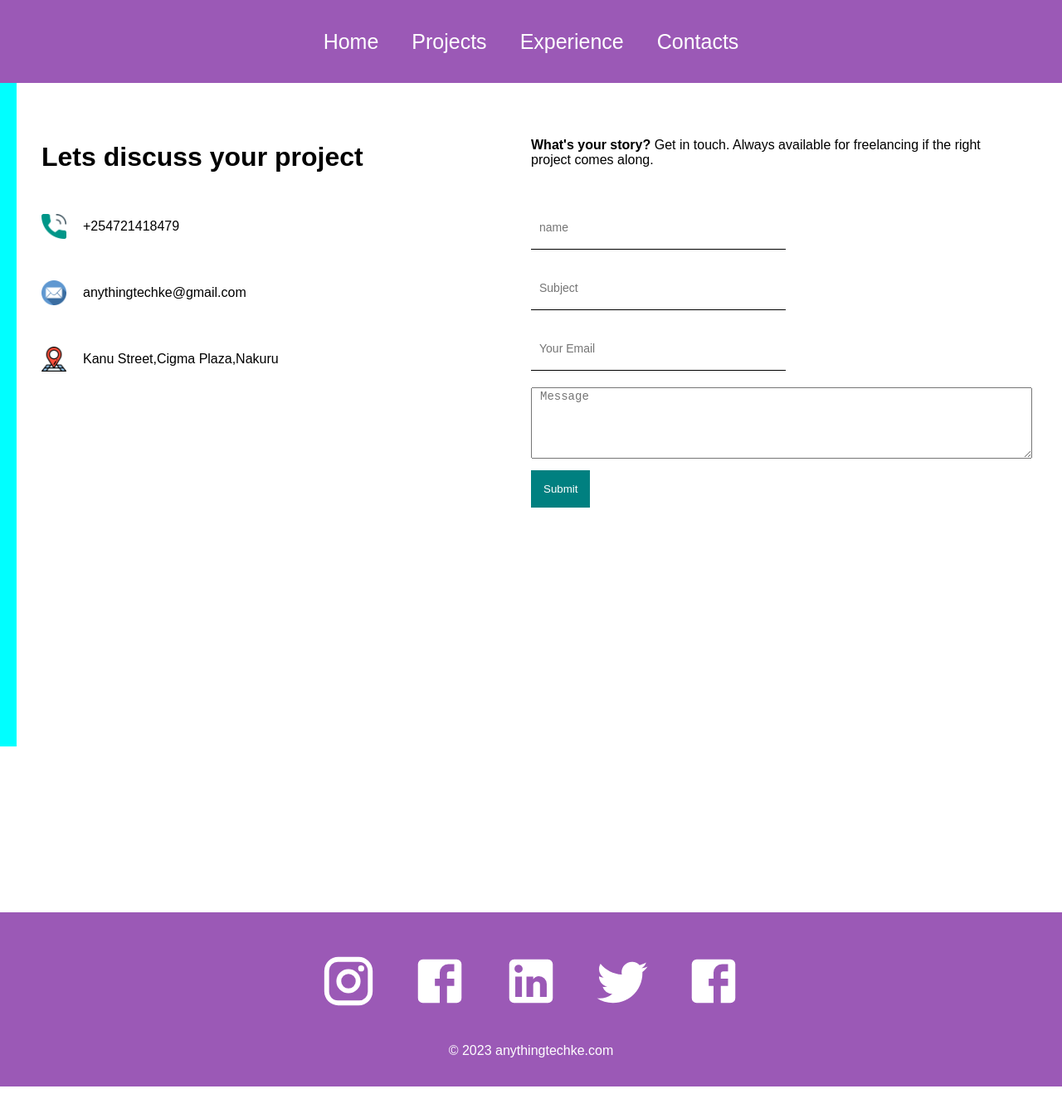
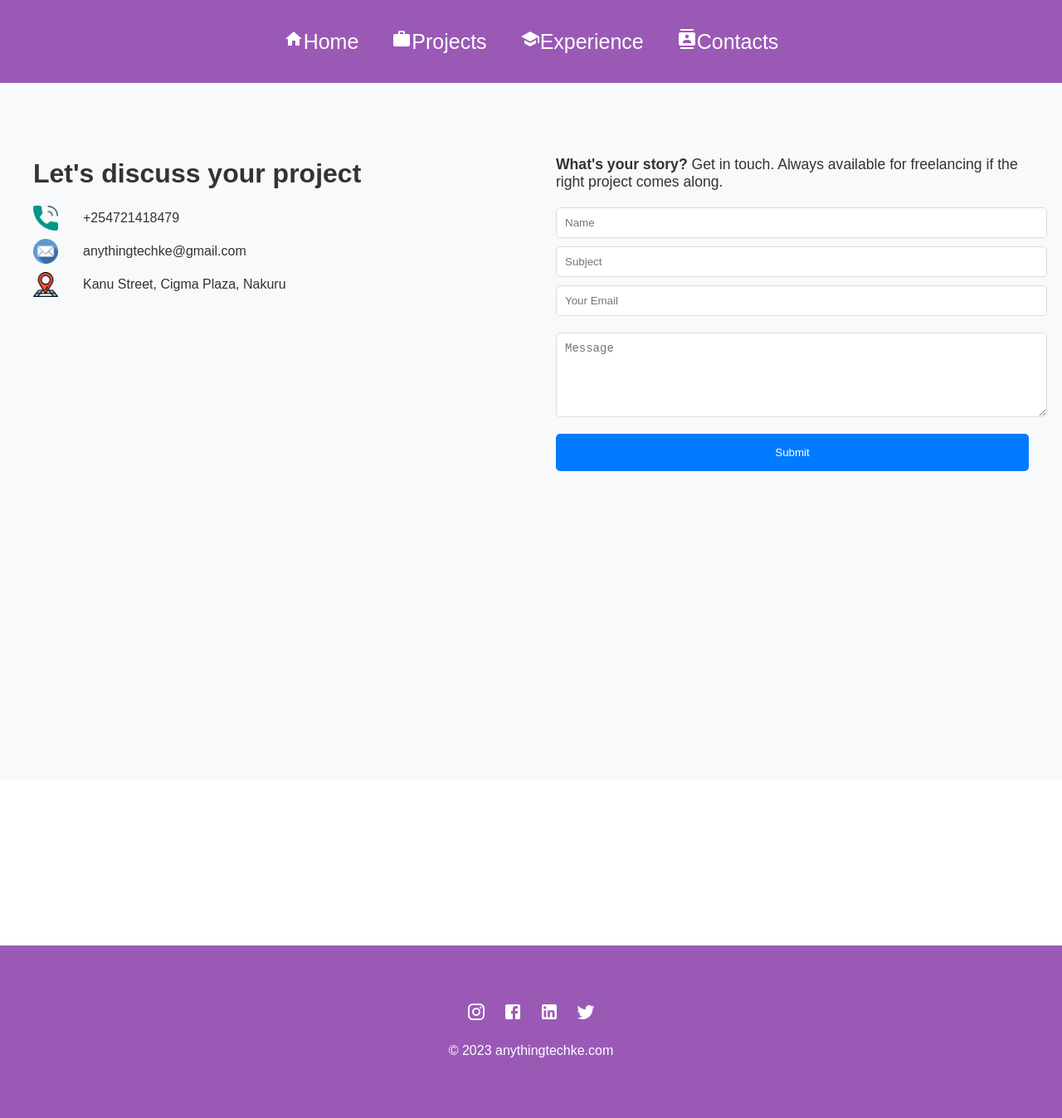
Before and after one commit to JKiboi/portfolio, a React (Create React App) app: page /contacts in a window 1280 px wide. Shown: the whole page at 83% size. Before the commit the page ends 1310 px from the top, so only its background shows below. Built offline with nearby package versions, Linux system fonts and the light colour scheme.

Commit message:
new commits

```diff
--- a/src/components/Footer.js
+++ b/src/components/Footer.js
@@ -1,21 +1,19 @@
-import React from 'react'
-import "../styles/Footer.css"
-import { Instagram,Twitter,Facebook,LinkedIn } from '@material-ui/icons'
-
+import React from 'react';
+import "../styles/Footer.css";
+import { Instagram, Twitter, Facebook, LinkedIn } from '@material-ui/icons';
 
 const Footer = () => {
   return (
-    <div className='footer'>
+    <footer className='footer'>
       <div className='social-media'>
-        <Instagram/>
-        <Facebook/>
-        <LinkedIn/>
-        <Twitter/>
-        <Facebook/>
+        <Instagram className='icon' />
+        <Facebook className='icon' />
+        <LinkedIn className='icon' />
+        <Twitter className='icon' />
       </div>
       <p>&copy; 2023 anythingtechke.com</p>
-    </div>
-  )
-}
+    </footer>
+  );
+};
 
-export default Footer
+export default Footer;
--- a/src/components/Navbar.js
+++ b/src/components/Navbar.js
@@ -1,35 +1,43 @@
-import { Reorder } from '@material-ui/icons'
-import React, { useEffect, useState } from 'react'
-import { Link,useNavigate } from 'react-router-dom'
-import "../styles/Navbar.css"
-
+import { Reorder, Home as HomeIcon, Work as WorkIcon, School as SchoolIcon, Contacts as ContactsIcon } from '@material-ui/icons';
+import React, { useEffect, useState } from 'react';
+import { Link, useNavigate } from 'react-router-dom';
+import "../styles/Navbar.css";
 
 const Navbar = () => {
-   const [expandNavbar,setExpandNavbar]=useState(false)
-   const navigate=useNavigate()
+   const [expandNavbar, setExpandNavbar] = useState(false);
+   const navigate = useNavigate();
 
-   useEffect(()=>{
-    setExpandNavbar(false)
-   },[navigate])
+   useEffect(() => {
+    setExpandNavbar(false);
+   }, [navigate]);
 
-
-  return (
-    <div className='navbar' id={expandNavbar?"open":"close"}>
+   return (
+    <div className='navbar' id={expandNavbar ? "open" : "close"}>
       <div className='toggleButton'>
-        <button onClick={()=>{
-            setExpandNavbar((prev)=>!prev)
-        }}>
-           <Reorder/>
+        <button onClick={() => setExpandNavbar(prev => !prev)}>
+           <Reorder />
         </button>
       </div>
       <div className='links'>
-         <Link to= "/">Home</Link>
-         <Link to="/projects">Projects</Link>
-         <Link to="/experience">Experience</Link>
-         <Link to="/contacts" >Contacts</Link>
+         <Link to="/">
+            <HomeIcon className='nav-icon' />
+            Home
+         </Link>
+         <Link to="/projects">
+            <WorkIcon className='nav-icon' />
+            Projects
+         </Link>
+         <Link to="/experience">
+            <SchoolIcon className='nav-icon' />
+            Experience
+         </Link>
+         <Link to="/contacts">
+            <ContactsIcon className='nav-icon' />
+            Contacts
+         </Link>
       </div>
     </div>
-  )
-}
+   );
+};
 
-export default Navbar
+export default Navbar;
--- a/src/pages/Contacts.js
+++ b/src/pages/Contacts.js
@@ -1,61 +1,44 @@
-import React, { useRef,useState } from 'react'
-import "../styles/Contact.css"
-import Address from "../assets/address.png"
-import Phone from "../assets/phone.png"
-import Email from "../assets/email.png"
+import React, { useRef, useState } from 'react';
+import "../styles/Contact.css";
+import Address from "../assets/address.png";
+import Phone from "../assets/phone.png";
+import Email from "../assets/email.png";
 import emailjs from '@emailjs/browser';
 
-
-
 const Contacts = () => {
-   const formRef=useRef()
-   const [done,setDone]=useState(false)
+  const formRef = useRef();
+  const [done, setDone] = useState(false);
 
   const handleSubmit = (e) => {
-    e.preventDefault()
+    e.preventDefault();
     emailjs.sendForm('service_727btib', 'template_h6w52fm', formRef.current, 'XynfvdTz9XW9V_5jt')
       .then((result) => {
         console.log(result.text);
-             setDone(true)
+        setDone(true);
       }, (error) => {
         console.log(error.text);
       });
     document.getElementById("myForm").reset();
-
-   }
+  };
 
   return (
-    <div className='c'>
+    <div className='contacts'>
       <div className="c-bg"></div>
       <div className="c-wrapper">
         <div className="c-left">
-                <h1 className="c-title">
-                    Lets discuss your project
-                </h1>
+          <h1 className="c-title">Let's discuss your project</h1>
           <div className="c-info">
             <div className="c-info-item">
-                        <img
-                        src={Phone}
-                        alt=''
-                        className='c-icon'
-                        />
+              <img src={Phone} alt='Phone icon' className='c-icon' />
               +254721418479
             </div>
             <div className="c-info-item">
-                        <img
-                        src={Email}
-                        alt=''
-                        className='c-icon'
-                        />
+              <img src={Email} alt='Email icon' className='c-icon' />
               anythingtechke@gmail.com
             </div>
             <div className="c-info-item">
-                        <img
-                        src={Address}
-                        alt=''
-                        className='c-icon'
-                        />
-                        Kanu Street,Cigma Plaza,Nakuru
+              <img src={Address} alt='Address icon' className='c-icon' />
+              Kanu Street, Cigma Plaza, Nakuru
             </div>
           </div>
         </div>
@@ -65,18 +48,17 @@ const Contacts = () => {
             freelancing if the right project comes along.
           </p>
           <form ref={formRef} onSubmit={handleSubmit} id="myForm">
-            <input type="text" placeholder="name" name="user_name" />
-            <input type="text" placeholder="Subject" name="user_subject" />
-            <input type="text" placeholder="Your Email" name="user_email" />
-            <textarea rows="5" placeholder='Message' name='message' />
-            <button>Submit</button>
-            {done &&  "Thank you.."}
+            <input type="text" placeholder="Name" name="user_name" required />
+            <input type="text" placeholder="Subject" name="user_subject" required />
+            <input type="email" placeholder="Your Email" name="user_email" required />
+            <textarea rows="5" placeholder='Message' name='message' required />
+            <button type="submit">Submit</button>
+            {done && <p>Thank you...</p>}
           </form>
         </div>
       </div>
+    </div>
+  );
+};
 
-    </div>
-  )
-}
-
-export default Contacts
+export default Contacts;
--- a/src/pages/Home.js
+++ b/src/pages/Home.js
@@ -1,6 +1,6 @@
 import { Email, GitHub, LinkedIn, Twitter } from "@material-ui/icons";
 import React from "react";
-import "../styles/Home.css"
+import "../styles/Home.css";
 import { Link } from "react-router-dom";
 
 const Home = () => {
@@ -9,17 +9,21 @@ const Home = () => {
       <div className="about">
         <h2>Hi, My name is James</h2>
         <div className="prompt">
-          <p>A software developer with a deep passion for learning and creating solutions that solves real life challenges.</p>
+          <p>A software developer with a deep passion for learning and creating solutions that solve real-life challenges.</p>
+          <div className="social-links">
             <a href="https://github.com/JKiboi?tab=repositories">
               <GitHub />
             </a>
             <a href="https://twitter.com/home">
-          <Twitter/>
+              <Twitter />
             </a>
             <a href="https://www.linkedin.com/login">
-          <LinkedIn/>
+              <LinkedIn />
             </a>
+            <a href="mailto:anythingtechke@gmail.com">
               <Email />
+            </a>
+          </div>
         </div>
         <div className="resume">
           <Link to="/resume">View Resume</Link>
@@ -30,17 +34,15 @@ const Home = () => {
         <ol className="list">
           <li className="item">
             <h2>Front-End</h2>
-            <span>
-              HTML,CSS,Javascript,ReactJS
-            </span>
+            <span>HTML, CSS, JavaScript, ReactJS</span>
           </li>
           <li className="item">
             <h2>Back-End</h2>
-            <span>NodeJS,ExpressJS,MongoDB Atlas,RESTful APIs,mpesa DARAJA API</span>
+            <span>NodeJS, ExpressJS, MongoDB Atlas, RESTful APIs, Mpesa DARAJA API</span>
           </li>
           <li className="item">
             <h2>Languages</h2>
-            <span>Javascript,Typescript,CSS3,HTML5</span>
+            <span>JavaScript, TypeScript, CSS3, HTML5</span>
           </li>
         </ol>
       </div>
--- a/src/styles/Contact.css
+++ b/src/styles/Contact.css
@@ -1,112 +1,214 @@
-.c{
+.contacts {
+    display: flex;
+    flex-direction: column;
+    align-items: center;
+    padding: 20px;
+    background-color: #f8f9fa;
+    color: #333;
     height: 100vh;
     position: relative;
   }
-.c-bg{
+
+  .c-bg {
     width: 20px;
     height: 100%;
     background-color: aqua;
     position: absolute;
+    left: -30px; /* Move the background a bit to the left */
+    top: 0;
+    display: block; /* Ensure it is displayed in normal view */
   }
-.c-wrapper{
+
+  .c-wrapper {
+    display: flex;
+    flex-wrap: wrap;
+    gap: 20px;
     padding: 50px;
-    display: flex;
+    width: 100%;
+    max-width: 1200px;
   }
-.c-left{
-    flex:1;
+
+  .c-left, .c-right {
+    flex: 1;
   }
-.c-right{
-    flex:1;
-    display: flex;
-    flex-direction: column;
-    align-items:center;
-    justify-content: flex-start;
 
+  .c-left {
+    margin-right: 40px; /* Create space between c-bg and c-right */
   }
-.c-title{
-    font-style: 60px;
+
+  .c-title {
+    font-size: 2rem;
+    margin-bottom: 20px;
     width: 80%;
   }
-.c-info-item{
+
+  .c-info-item {
     display: flex;
     align-items: center;
-    margin: 50px 0px;
+    gap: 10px;
+    margin-bottom: 10px;
     font-weight: 300;
     width: 70%;
+  }
 
-}
-.c-icon{
+  .c-icon {
     width: 30px;
     height: 30px;
     margin-right: 20px;
   }
 
-.c-desc{
+  .c-desc {
+    font-size: 1.1rem;
+    margin-bottom: 20px;
     font-weight: 200;
   }
-form{
+
+  form {
+    display: flex;
+    flex-direction: column;
+    gap: 10px;
     margin-top: 20px;
+  }
 
+  input, textarea {
+    padding: 10px;
+    border: 1px solid #ddd;
+    border-radius: 5px;
+    width: 100%;
+  }
 
-
-
-}
-input{
-    width: 50%;
-    height: 50px;
-    border: none;
-
-    border-bottom: 1px solid #000;
-    margin: 10px 0px;
+  textarea {
+    width: 100%;
+    margin: 10px 0;
     font-size: 14px;
     padding-left: 10px;
+  }
 
+  button {
+    padding: 15px;
+    border: none;
+    border-radius: 5px;
+    background-color: #007bff;
+    color: #fff;
+    cursor: pointer;
+    transition: background-color 0.3s ease;
+  }
 
+  button:hover {
+    background-color: #0056b3;
+  }
 
+  @media screen and (max-width: 900px) {
+    .c-bg {
+      display: none; /* Hide background in mobile view */
     }
-textarea{
-    width: 100%;
-    margin: 10px 0px;
-    font-size: 14px;
-    padding-left: 10px;
 
+    .c-wrapper {
+      flex-direction: column;
+      padding: 0 50px;
     }
-button{
-    border: none;
-    padding: 15px;
-    background-color: teal;
-    color: white;
-    cursor: pointer;
-    font-weight: 500;
-}
-@media screen and (max-width:480px){
-    .c-wrapper{
-        flex-direction: column;
-        padding: 0px 50px;
 
-    }
-    .c-title{
+    .c-title {
       font-size: 30px;
     }
-    .c-info-item{
-        margin: 20px 0px;
+
+    .c-info-item {
+      margin: 20px 0;
       width: 100%;
     }
-    .c-desc{
+
+    .c-desc {
       display: none;
     }
-    form{
+
+    form {
       margin-top: 0;
       display: flex;
       flex-wrap: wrap;
     }
-    input{
-        width: 35%;
+
+    input {
+      width: 100%;
       height: 40px;
       margin: 10px;
       margin-left: 0;
     }
-    button{
+
+    button {
       margin-top: 10px;
     }
   }
+
+  @media screen and (max-width: 600px) {
+    .c-bg {
+      display: none; /* Hide background in mobile view */
+    }
+
+    .c-wrapper {
+      flex-direction: column;
+      padding: 0 20px;
+    }
+
+    .c-title {
+      font-size: 25px;
+    }
+
+    .c-info-item {
+      margin: 15px 0;
+      width: 100%;
+    }
+
+    form {
+      margin-top: 0;
+      display: flex;
+      flex-wrap: wrap;
+    }
+
+    input {
+      width: 100%;
+      height: 40px;
+      margin: 10px;
+      margin-left: 0;
+    }
+
+    button {
+      margin-top: 10px;
+    }
+  }
+
+  @media screen and (max-width: 480px) {
+    .c-bg {
+      display: none; /* Hide background in mobile view */
+    }
+
+    .c-wrapper {
+      flex-direction: column;
+      padding: 0 10px;
+    }
+
+    .c-title {
+      font-size: 20px;
+    }
+
+    .c-info-item {
+      margin: 10px 0;
+      width: 100%;
+    }
+
+    form {
+      margin-top: 0;
+      display: flex;
+      flex-wrap: wrap;
+    }
+
+    input {
+      width: 100%;
+      height: 40px;
+      margin: 10px;
+      margin-left: 0;
+    }
+
+    button {
+      margin-top: 10px;
+    }
+  }
--- a/src/styles/Experience.css
+++ b/src/styles/Experience.css
@@ -0,0 +1,24 @@
+.experience {
+    padding: 20px;
+    background-color: #f8f9fa;
+  }
+
+  .vertical-timeline-element-title {
+    font-size: 1.5rem;
+    margin-bottom: 10px;
+  }
+
+  .vertical-timeline-element-subtitle {
+    font-size: 1.2rem;
+    margin-bottom: 10px;
+  }
+
+  .vertical-timeline-element--education .vertical-timeline-element-content {
+    background-color: #3e497a;
+    color: #fff;
+  }
+
+  .vertical-timeline-element--work .vertical-timeline-element-content {
+    background-color: #e9d35b;
+    color: #fff;
+  }
--- a/src/styles/Footer.css
+++ b/src/styles/Footer.css
@@ -8,13 +8,24 @@
   flex-direction: column;
   padding-top: 10px;
   margin-top: 200px;
+  color: white;
 }
 
-  .social-media svg {
+.social-media {
+  display: flex;
+  gap: 20px;
+  margin-bottom: 10px;
+}
+
+.icon {
   color: white;
-    margin: 20px;
   font-size: 70px;
   cursor: pointer;
+  transition: color 0.3s ease;
+}
+
+.icon:hover {
+  color: #ff6347; /* Change to your preferred hover color */
 }
 
 .footer p {
@@ -22,7 +33,7 @@
 }
 
 @media only screen and (max-width: 480px) {
-    .footer svg {
+  .icon {
     margin: 10px;
     font-size: 50px;
   }
--- a/src/styles/Home.css
+++ b/src/styles/Home.css
@@ -1,6 +1,5 @@
 .home {
   width: 100%;
-  align-items: center;
   font-family: "Arial", sans-serif;
   color: #3e497a;
 }
@@ -15,24 +14,38 @@
   text-align: center;
   background-color: #9b59b6;
   color: #f0f0f0;
+  padding: 20px;
+  box-sizing: border-box;
 }
 
 .about h2 {
   font-family: "Segoe UI", Tahoma, Geneva, Verdana, sans-serif;
-  font-size: 80px;
+  font-size: 4rem; /* Adjusted for better scaling */
   color: #e9d35b;
-  height: 50px;
 }
 
 .about .prompt {
-  width: 40%;
-  font-size: 30px;
+  width: 60%;
+  font-size: 1.5rem; /* Adjusted font size for readability */
 }
 
 .about .prompt svg {
-  font-size: 60px;
-  margin: 5px;
+  font-size: 3rem; /* Adjusted icon size for better visibility */
+  margin: 0 10px;
   color: white;
+}
+
+.social-links {
+  display: flex;
+  justify-content: center;
+  gap: 15px;
+  margin-top: 20px;
+}
+
+.social-links a {
+  color: white;
+  font-size: 2rem; /* Adjusted icon size for consistency */
+  text-decoration: none;
 }
 
 .about .resume {
@@ -42,7 +55,7 @@
 .about .resume a {
   color: #3e497a;
   text-decoration: none;
-  font-size: 24px;
+  font-size: 1.5rem; /* Adjusted for better readability */
   border: 2px solid #3e497a;
   padding: 10px 20px;
   border-radius: 5px;
@@ -55,45 +68,95 @@
 }
 
 .skills {
-  font-size: 35px;
+  font-size: 2rem;
   width: 100%;
   display: flex;
-  justify-content: center;
   flex-direction: column;
   align-items: center;
+  padding: 20px;
+  box-sizing: border-box;
 }
 
 .skills h1 {
   color: #3e497a;
+  font-size: 2.5rem;
 }
 
 .skills .list {
   list-style: none;
-  width: 60%;
+  width: 80%;
+  padding: 0;
+}
+
+.list .item {
+  margin-bottom: 20px;
 }
 
 .list span {
-  font-size: 20px;
+  font-size: 1.2rem; /* Adjusted for better readability */
+}
+
+@media only screen and (max-width: 1200px) {
+  .about h2 {
+    font-size: 3rem;
+  }
+  .about .prompt {
+    font-size: 1.2rem;
+    width: 80%;
+  }
+
+  .skills {
+    font-size: 1.5rem;
+  }
+}
+
+@media only screen and (max-width: 768px) {
+  .about h2 {
+    font-size: 2.5rem;
+  }
+  .about .prompt {
+    font-size: 1rem;
+    width: 90%;
+  }
+
+  .social-links {
+    flex-direction: column;
+    align-items: center;
+  }
+
+  .social-links a {
+    font-size: 1.5rem;
+    margin: 10px 0;
+  }
+
+  .skills {
+    font-size: 1.2rem;
+  }
 }
 
 @media only screen and (max-width: 480px) {
   .about h2 {
-    font-size: 35px;
+    font-size: 2rem;
   }
   .about .prompt {
-    margin-top: 10px;
-    font-size: 20px;
-    width: 80%;
+    font-size: 0.9rem;
+    width: 100%;
+  }
+
+  .social-links a {
+    font-size: 1.2rem;
   }
 
   .skills {
-    overflow-wrap: break-word;
-  }
-  .list {
-    padding: 0;
+    font-size: 1rem;
+    width: 100%;
   }
 
-  .skills h2 {
-    font-size: 30px;
+  .skills h1 {
+    font-size: 2rem;
+  }
+
+  .list span {
+    font-size: 1rem;
   }
 }
```
Also changed, not shown: src/styles/Navbar.css (indentation only). Lines whose indentation alone changed are shown as unchanged.
